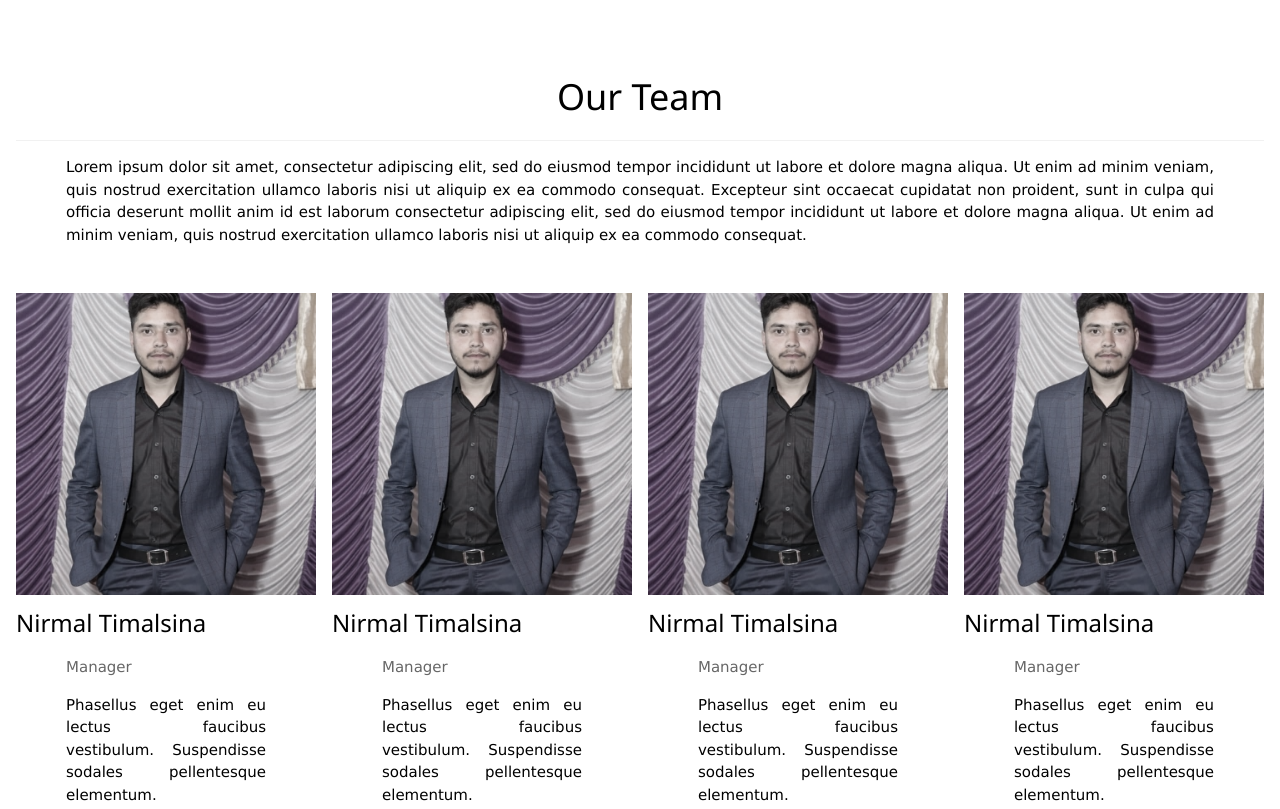
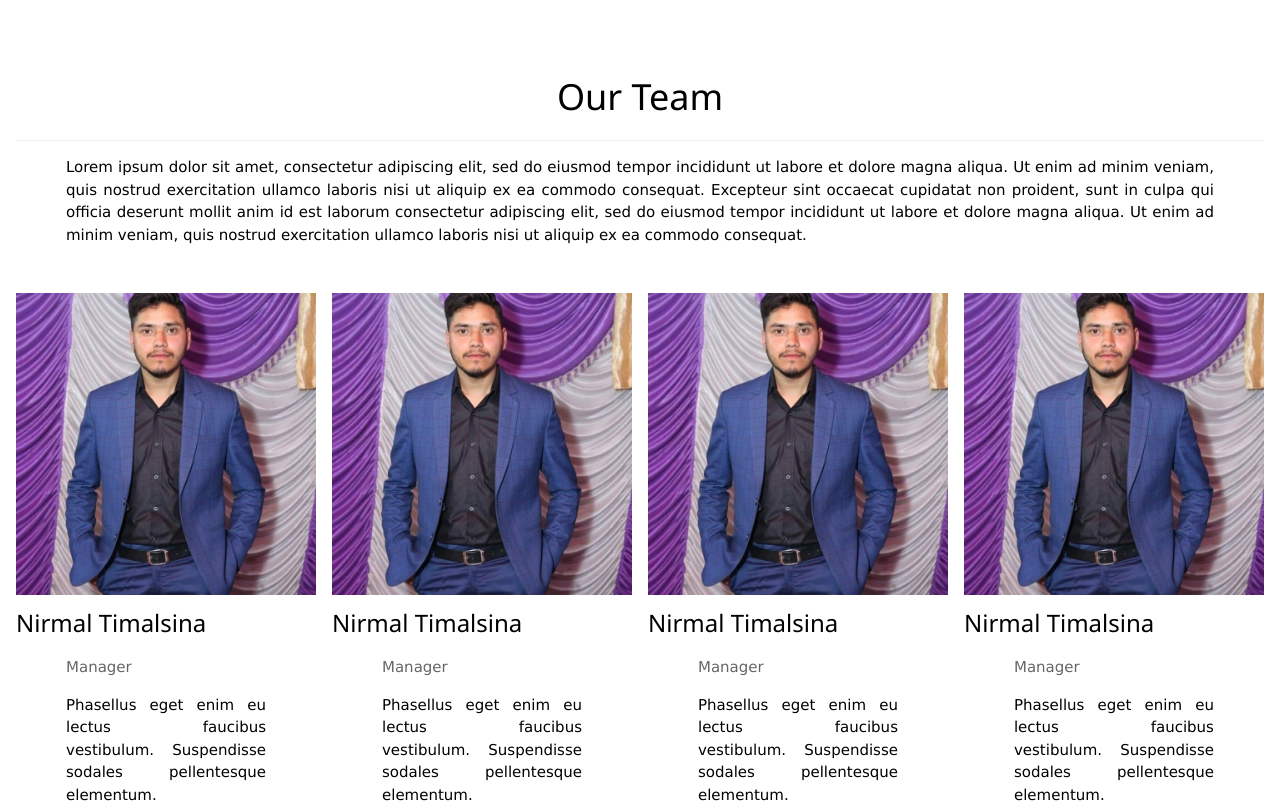
Before and after one commit to ujjwalkoirala2121/surya_chandra, a plain HTML site: page index.html in a window 1280 px wide. Shown: the part 721-1530 px from the top of the page. Drawn offline with nearby package versions, Linux system fonts and the light colour scheme.

Commit message:
Update index.html

```diff
--- a/index.html
+++ b/index.html
@@ -79,7 +79,7 @@ proident, sunt in culpa qui officia deserunt mollit anim id est laborum.</p>
     </p>
   </div>
 
-  <div class="w3-row-padding w3-grayscale">
+  <div class="w3-row-padding w3">
     <div class="w3-col l3 m6 w3-margin-bottom">
       <img src="images/nirmal.jpg" alt="John" style="width:100%">
       <h3>Nirmal Timalsina</h3>
```
